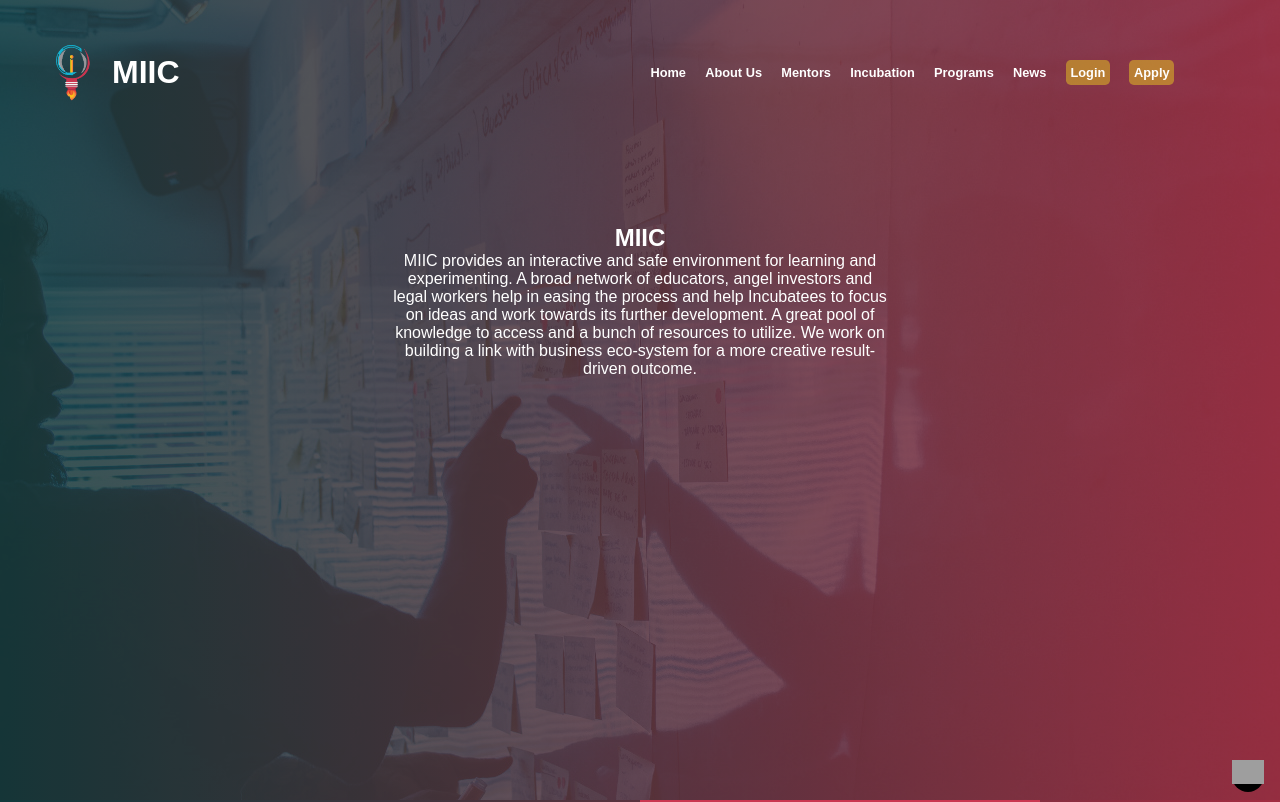
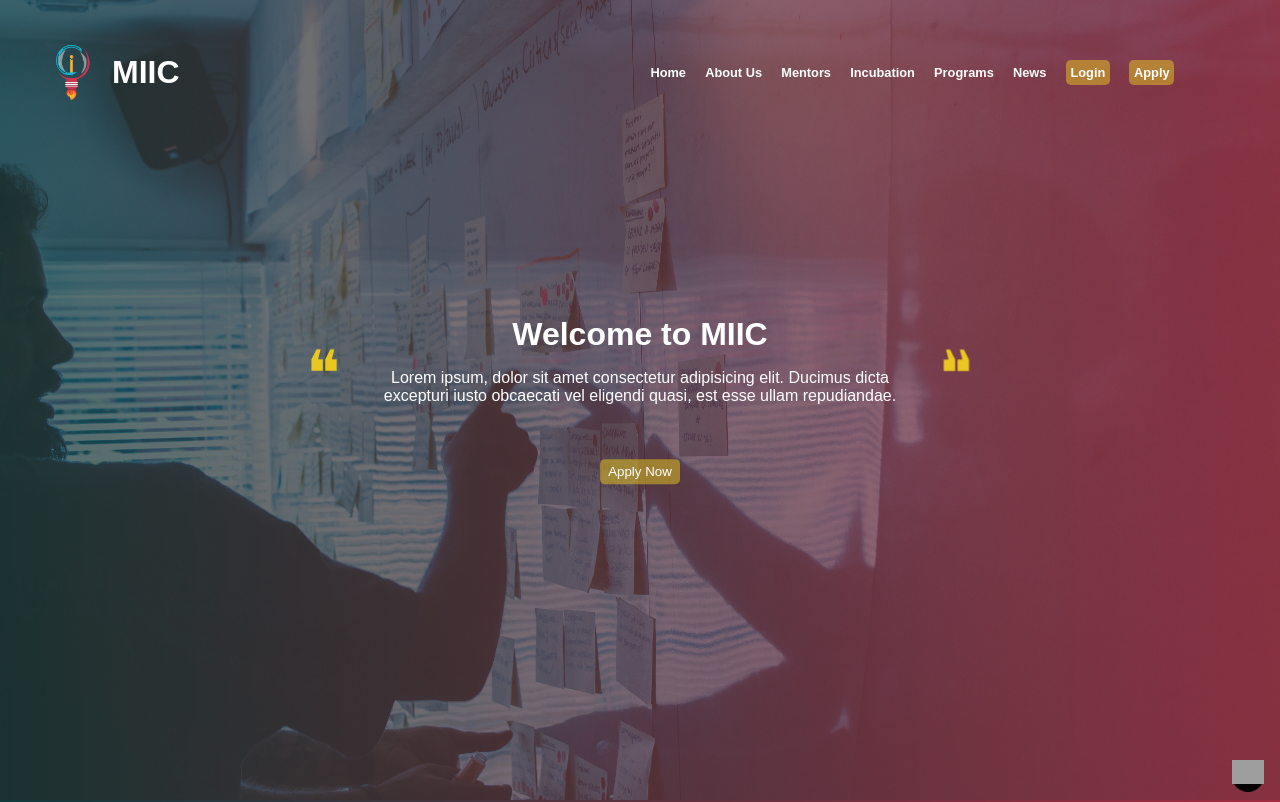
Before and after one commit to vilay1702/miic, a React (Create React App) app: page / in a window 1280 px wide. Shown: the top 802 px of the page. Built offline with nearby package versions, Linux system fonts and the light colour scheme; grey boxes are pictures that could not be loaded.

Commit message:
added intro

```diff
--- a/src/components/Header.js
+++ b/src/components/Header.js
@@ -47,18 +47,6 @@ const Header = () => {
           <div></div>
         </div>
       </nav>
-      <div className="carousel">
-        <h2>MIIC</h2>
-        <p>
-          MIIC provides an interactive and safe environment for learning and
-          experimenting. A broad network of educators, angel investors and legal
-          workers help in easing the process and help Incubatees to focus on
-          ideas and work towards its further development. A great pool of
-          knowledge to access and a bunch of resources to utilize. We work on
-          building a link with business eco-system for a more creative
-          result-driven outcome.
-        </p>
-      </div>
     </header>
   );
 };
--- a/src/css/header.scss
+++ b/src/css/header.scss
@@ -4,22 +4,9 @@ $nav-toggler-width: 40px;
 $nav-toggler-height: 3px;
 
 header {
-  min-height: 100vh;
   width: 100vw;
-}
-
-header::before {
   position: absolute;
-  content: "";
-  background-image: url("../images/background.jpeg");
-  opacity: 0.15;
-  background-repeat: no-repeat;
-  background-size: cover;
-  z-index: -1;
-  height: 100vh;
-  width: 100vw;
-  top: 0;
-  left: 0;
+  z-index: 100;
 }
 
 .logo {
--- a/src/css/index.scss
+++ b/src/css/index.scss
@@ -72,3 +72,57 @@ a {
 ::-webkit-scrollbar-thumb {
   background-color: $white;
 }
+
+// =============== intro ===============
+
+.intro {
+  width: 100vw;
+  min-height: 100vh;
+  background: linear-gradient(to right, darken($blue, 10), darken($pink, 10));
+  > img {
+    opacity: 0.3;
+    width: 100vw;
+    height: 100vh;
+    object-fit: cover;
+  }
+  > div {
+    width: 100%;
+    display: flex;
+    flex-direction: column;
+    align-items: center;
+    text-align: center;
+    position: absolute;
+    padding: 1rem;
+    top: 50vh;
+    transform: translateY(-50%);
+    > h1 {
+      font-size: 2rem;
+      font-weight: 800;
+    }
+    > p {
+      font-weight: lighter;
+      max-width: 700px;
+      margin-top: 1rem;
+      margin-bottom: 2rem;
+      display: flex;
+    }
+    > p::before,
+    p::after {
+      margin: 1rem;
+      margin-top: -2rem;
+      content: "\275D";
+      font-size: 4rem;
+      color: $yellow;
+    }
+
+    > p::after {
+      transform: rotateY(180deg);
+    }
+    > h3 {
+      transform: rotate(90deg);
+      font-size: 4rem;
+      color: $yellow;
+      font-weight: 100;
+    }
+  }
+}
--- a/src/pages/AboutUs.js
+++ b/src/pages/AboutUs.js
@@ -6,6 +6,7 @@ import { Grid } from "@material-ui/core";
 import image1 from "../images/image1.jpeg";
 import image2 from "../images/image2.jpeg";
 import brandImg from "../images/brand.png";
+import background from "../images/background.jpeg";
 
 const miicMembers = [
   { img: brandImg, name: "Name", designation: "Designation" },
@@ -22,6 +23,20 @@ const miicMembers = [
 const AboutUs = () => {
   return (
     <main>
+      {/* Intro */}
+      <section className="intro">
+        <img src={background} alt="background" />
+        <div>
+          <h1>About Us</h1>
+          <p>
+            Lorem ipsum, dolor sit amet consectetur adipisicing elit. Ducimus
+            dicta excepturi iusto obcaecati vel eligendi quasi, est esse ullam
+            repudiandae.
+          </p>
+
+          <h3>&#10093;</h3>
+        </div>
+      </section>
       <div className="block">
         <h1>Who we are</h1>
       </div>
--- a/src/pages/Apply.js
+++ b/src/pages/Apply.js
@@ -2,9 +2,24 @@ import React from "react";
 import { Link } from "react-router-dom";
 import "../css/apply.scss";
 import image2 from "../images/image2.jpeg";
+import background from "../images/background.jpeg";
 
 const Apply = () => {
   return (
+    <>
+      <section className="intro">
+        <img src={background} alt="background" />
+        <div>
+          <h1>Apply</h1>
+          <p>
+            Lorem ipsum, dolor sit amet consectetur adipisicing elit. Ducimus
+            dicta excepturi iusto obcaecati vel eligendi quasi, est esse ullam
+            repudiandae.
+          </p>
+
+          <h3>&#10093;</h3>
+        </div>
+      </section>
       <main className="apply-outer">
         <section className="outer-container">
           <section className="inner-container">
@@ -15,16 +30,16 @@ const Apply = () => {
             <div className="card-container">
               <p>
                 Medi-Caps Innovation and Incubation Center (MIIC) enables
-              start-ups for a successful exit from the incubator by assisting in
-              external fund-raising, custom acquisition, etc. Leverage R&D
-              infrastructure to create technology and innovation-based start-up
-              companies.
+                start-ups for a successful exit from the incubator by assisting
+                in external fund-raising, custom acquisition, etc. Leverage R&D
+                infrastructure to create technology and innovation-based
+                start-up companies.
               </p>
               <p className="highlightPara">
                 Lorem, ipsum dolor sit amet consectetur adipisicing elit.
-              Similique consequatur doloribus ex, recusandae doloremque quisquam
-              culpa molestiae adipisci hic velit, odio ipsa nostrum. Saepe
-              repellat porro, quis autem distinctio fugit fuga explicabo
+                Similique consequatur doloribus ex, recusandae doloremque
+                quisquam culpa molestiae adipisci hic velit, odio ipsa nostrum.
+                Saepe repellat porro, quis autem distinctio fugit fuga explicabo
                 obcaecati cupiditate cum nobis libero, rem, sed rerum corporis!
                 Reiciendis ratione, hic recusandae perspiciatis inventore id
                 minima aliquam?
@@ -44,16 +59,16 @@ const Apply = () => {
             <div className="card-container">
               <p>
                 Medi-Caps Innovation and Incubation Center (MIIC) enables
-              start-ups for a successful exit from the incubator by assisting in
-              external fund-raising, custom acquisition, etc. Leverage R&D
-              infrastructure to create technology and innovation-based start-up
-              companies.
+                start-ups for a successful exit from the incubator by assisting
+                in external fund-raising, custom acquisition, etc. Leverage R&D
+                infrastructure to create technology and innovation-based
+                start-up companies.
               </p>
               <p className="highlightPara">
                 Lorem, ipsum dolor sit amet consectetur adipisicing elit.
-              Similique consequatur doloribus ex, recusandae doloremque quisquam
-              culpa molestiae adipisci hic velit, odio ipsa nostrum. Saepe
-              repellat porro, quis autem distinctio fugit fuga explicabo
+                Similique consequatur doloribus ex, recusandae doloremque
+                quisquam culpa molestiae adipisci hic velit, odio ipsa nostrum.
+                Saepe repellat porro, quis autem distinctio fugit fuga explicabo
                 obcaecati cupiditate cum nobis libero, rem, sed rerum corporis!
                 Reiciendis ratione, hic recusandae perspiciatis inventore id
                 minima aliquam?
@@ -73,16 +88,16 @@ const Apply = () => {
             <div className="card-container">
               <p>
                 Medi-Caps Innovation and Incubation Center (MIIC) enables
-              start-ups for a successful exit from the incubator by assisting in
-              external fund-raising, custom acquisition, etc. Leverage R&D
-              infrastructure to create technology and innovation-based start-up
-              companies.
+                start-ups for a successful exit from the incubator by assisting
+                in external fund-raising, custom acquisition, etc. Leverage R&D
+                infrastructure to create technology and innovation-based
+                start-up companies.
               </p>
               <p className="highlightPara">
                 Lorem, ipsum dolor sit amet consectetur adipisicing elit.
-              Similique consequatur doloribus ex, recusandae doloremque quisquam
-              culpa molestiae adipisci hic velit, odio ipsa nostrum. Saepe
-              repellat porro, quis autem distinctio fugit fuga explicabo
+                Similique consequatur doloribus ex, recusandae doloremque
+                quisquam culpa molestiae adipisci hic velit, odio ipsa nostrum.
+                Saepe repellat porro, quis autem distinctio fugit fuga explicabo
                 obcaecati cupiditate cum nobis libero, rem, sed rerum corporis!
                 Reiciendis ratione, hic recusandae perspiciatis inventore id
                 minima aliquam?
@@ -102,16 +117,16 @@ const Apply = () => {
             <div className="card-container">
               <p>
                 Medi-Caps Innovation and Incubation Center (MIIC) enables
-              start-ups for a successful exit from the incubator by assisting in
-              external fund-raising, custom acquisition, etc. Leverage R&D
-              infrastructure to create technology and innovation-based start-up
-              companies.
+                start-ups for a successful exit from the incubator by assisting
+                in external fund-raising, custom acquisition, etc. Leverage R&D
+                infrastructure to create technology and innovation-based
+                start-up companies.
               </p>
               <p className="highlightPara">
                 Lorem, ipsum dolor sit amet consectetur adipisicing elit.
-              Similique consequatur doloribus ex, recusandae doloremque quisquam
-              culpa molestiae adipisci hic velit, odio ipsa nostrum. Saepe
-              repellat porro, quis autem distinctio fugit fuga explicabo
+                Similique consequatur doloribus ex, recusandae doloremque
+                quisquam culpa molestiae adipisci hic velit, odio ipsa nostrum.
+                Saepe repellat porro, quis autem distinctio fugit fuga explicabo
                 obcaecati cupiditate cum nobis libero, rem, sed rerum corporis!
                 Reiciendis ratione, hic recusandae perspiciatis inventore id
                 minima aliquam?
@@ -131,16 +146,16 @@ const Apply = () => {
             <div className="card-container">
               <p>
                 Medi-Caps Innovation and Incubation Center (MIIC) enables
-              start-ups for a successful exit from the incubator by assisting in
-              external fund-raising, custom acquisition, etc. Leverage R&D
-              infrastructure to create technology and innovation-based start-up
-              companies.
+                start-ups for a successful exit from the incubator by assisting
+                in external fund-raising, custom acquisition, etc. Leverage R&D
+                infrastructure to create technology and innovation-based
+                start-up companies.
               </p>
               <p className="highlightPara">
                 Lorem, ipsum dolor sit amet consectetur adipisicing elit.
-              Similique consequatur doloribus ex, recusandae doloremque quisquam
-              culpa molestiae adipisci hic velit, odio ipsa nostrum. Saepe
-              repellat porro, quis autem distinctio fugit fuga explicabo
+                Similique consequatur doloribus ex, recusandae doloremque
+                quisquam culpa molestiae adipisci hic velit, odio ipsa nostrum.
+                Saepe repellat porro, quis autem distinctio fugit fuga explicabo
                 obcaecati cupiditate cum nobis libero, rem, sed rerum corporis!
                 Reiciendis ratione, hic recusandae perspiciatis inventore id
                 minima aliquam?
@@ -160,16 +175,16 @@ const Apply = () => {
             <div className="card-container">
               <p>
                 Medi-Caps Innovation and Incubation Center (MIIC) enables
-              start-ups for a successful exit from the incubator by assisting in
-              external fund-raising, custom acquisition, etc. Leverage R&D
-              infrastructure to create technology and innovation-based start-up
-              companies.
+                start-ups for a successful exit from the incubator by assisting
+                in external fund-raising, custom acquisition, etc. Leverage R&D
+                infrastructure to create technology and innovation-based
+                start-up companies.
               </p>
               <p className="highlightPara">
                 Lorem, ipsum dolor sit amet consectetur adipisicing elit.
-              Similique consequatur doloribus ex, recusandae doloremque quisquam
-              culpa molestiae adipisci hic velit, odio ipsa nostrum. Saepe
-              repellat porro, quis autem distinctio fugit fuga explicabo
+                Similique consequatur doloribus ex, recusandae doloremque
+                quisquam culpa molestiae adipisci hic velit, odio ipsa nostrum.
+                Saepe repellat porro, quis autem distinctio fugit fuga explicabo
                 obcaecati cupiditate cum nobis libero, rem, sed rerum corporis!
                 Reiciendis ratione, hic recusandae perspiciatis inventore id
                 minima aliquam?
@@ -181,6 +196,7 @@ const Apply = () => {
           </section>
         </section>
       </main>
+    </>
   );
 };
 
--- a/src/pages/Home.js
+++ b/src/pages/Home.js
@@ -10,6 +10,7 @@ import iic_logo from "../images/iic_logo.png";
 import aicte_logo from "../images/aicte_logo.png";
 import startup1 from "../images/startup1.jpeg";
 import startup2 from "../images/startup2.jpeg";
+import background from "../images/background.jpeg";
 
 const news = [
   {
@@ -71,6 +72,20 @@ const startups = [
 const Home = () => {
   return (
     <main>
+      {/* Intro */}
+      <section className="intro">
+        <img src={background} alt="background" />
+        <div>
+          <h1>Welcome to MIIC</h1>
+          <p>
+            Lorem ipsum, dolor sit amet consectetur adipisicing elit. Ducimus
+            dicta excepturi iusto obcaecati vel eligendi quasi, est esse ullam
+            repudiandae.
+          </p>
+
+          <button className="btn">Apply Now</button>
+        </div>
+      </section>
       {/* About us  */}
       <section className="outer-container">
         <section className="inner-container">
--- a/src/pages/Incubation.js
+++ b/src/pages/Incubation.js
@@ -4,10 +4,24 @@ import { Grid } from "@material-ui/core";
 import png1 from "../images/png1.PNG";
 import png2 from "../images/png2.PNG";
 import png3 from "../images/png3.PNG";
+import background from "../images/background.jpeg";
 
 const Incubation = () => {
   return (
     <main>
+      <section className="intro">
+        <img src={background} alt="background" />
+        <div>
+          <h1>Incubation</h1>
+          <p>
+            Lorem ipsum, dolor sit amet consectetur adipisicing elit. Ducimus
+            dicta excepturi iusto obcaecati vel eligendi quasi, est esse ullam
+            repudiandae.
+          </p>
+
+          <h3>&#10093;</h3>
+        </div>
+      </section>
       <div className="block">
         <h1>Facilities</h1>
       </div>
--- a/src/pages/Mentors.js
+++ b/src/pages/Mentors.js
@@ -2,6 +2,7 @@ import React from "react";
 import { Grid } from "@material-ui/core";
 import "../css/mentors.scss";
 import brandImg from "../images/brand.png";
+import background from "../images/background.jpeg";
 
 const coreMentors = [
   { img: brandImg, name: "Name", designation: "Designation" },
@@ -51,6 +52,19 @@ const externalMentors = [
 const Mentors = () => {
   return (
     <main>
+      <section className="intro">
+        <img src={background} alt="background" />
+        <div>
+          <h1>Mentors</h1>
+          <p>
+            Lorem ipsum, dolor sit amet consectetur adipisicing elit. Ducimus
+            dicta excepturi iusto obcaecati vel eligendi quasi, est esse ullam
+            repudiandae.
+          </p>
+
+          <h3>&#10093;</h3>
+        </div>
+      </section>
       <div className="mentors-heading">
         <h1>CORE MENTORS</h1>
       </div>
--- a/src/pages/News.js
+++ b/src/pages/News.js
@@ -8,6 +8,7 @@ import person from "../images/person.jfif";
 import ml from "../images/ml.png";
 import notation from "../images/O_notation.png";
 import blog from "../images/ideas_blog.jfif";
+import background from "../images/background.jpeg";
 
 const announcements = [
   {
@@ -81,6 +82,19 @@ const blogs = [
 const News = () => {
   return (
     <>
+      <section className="intro">
+        <img src={background} alt="background" />
+        <div>
+          <h1>News and Media</h1>
+          <p>
+            Lorem ipsum, dolor sit amet consectetur adipisicing elit. Ducimus
+            dicta excepturi iusto obcaecati vel eligendi quasi, est esse ullam
+            repudiandae.
+          </p>
+
+          <h3>&#10093;</h3>
+        </div>
+      </section>
       {/*-- Open Ideas--*/}
       <section className="one">
         <h1>Open Ideas</h1>
--- a/src/pages/Policy.js
+++ b/src/pages/Policy.js
@@ -1,5 +1,6 @@
 import React from "react";
 import "../css/policy.scss";
+import background from "../images/background.jpeg";
 
 const vision = [
   "1. Lorem ipsum dolor sit amet, consectetur adipiscing elit, sed do eiusmod tempor incididunt ut labore et dolore magna aliqua. Ut enim ad minim veniam, quis nostrud exercitation ullamco laboris nisi ut aliquip ex ea commodo consequat. Duis aute irure dolor in reprehenderit in voluptate velit esse cillum dolore eu fugiat nulla pariatur. Excepteur sint occaecat cupidatat non proident, sunt in culpa qui officia deserunt mollit anim id est laborum.",
@@ -9,14 +10,28 @@ const vision = [
 
 const Policy = () => {
   return (
+    <>
+      <section className="intro">
+        <img src={background} alt="background" />
+        <div>
+          <h1>Policy</h1>
+          <p>
+            Lorem ipsum, dolor sit amet consectetur adipisicing elit. Ducimus
+            dicta excepturi iusto obcaecati vel eligendi quasi, est esse ullam
+            repudiandae.
+          </p>
+
+          <h3>&#10093;</h3>
+        </div>
+      </section>
       <div className="policy">
         <section className="outerDiv">
           <h2>Our Vision</h2>
           <div className="divBody">
             <p>
               Lorem ipsum dolor sit amet, consectetur adipisicing elit. Harum
-            maxime excepturi voluptates minus earum exercitationem vitae dolore
-            natus, fugit molestias neque sapiente reiciendis doloribus
+              maxime excepturi voluptates minus earum exercitationem vitae
+              dolore natus, fugit molestias neque sapiente reiciendis doloribus
               perspiciatis beatae quia est corporis ad, consequuntur quidem
               laborum amet. Sit nulla architecto debitis saepe corrupti ea sunt
               ipsam, sed esse, unde ducimus sequi cupiditate laudantium.
@@ -28,8 +43,8 @@ const Policy = () => {
           <div className="divBody">
             <p>
               Lorem ipsum dolor sit amet, consectetur adipisicing elit. Harum
-            maxime excepturi voluptates minus earum exercitationem vitae dolore
-            natus, fugit molestias neque sapiente reiciendis doloribus
+              maxime excepturi voluptates minus earum exercitationem vitae
+              dolore natus, fugit molestias neque sapiente reiciendis doloribus
               perspiciatis beatae quia est corporis ad, consequuntur quidem
               laborum amet. Sit nulla architecto debitis saepe corrupti ea sunt
               ipsam, sed esse, unde ducimus sequi cupiditate laudantium.
@@ -37,6 +52,7 @@ const Policy = () => {
           </div>
         </section>
       </div>
+    </>
   );
 };
 
--- a/src/pages/Programs.js
+++ b/src/pages/Programs.js
@@ -13,6 +13,7 @@ import isser from "../images/isser.png";
 import circular from "../images/circular_eco.jfif";
 import design from "../images/design_thinking.png";
 import bussiness from "../images/bussiness_model.png";
+import background from "../images/background.jpeg";
 
 const workshops = [
   {
@@ -120,6 +121,24 @@ const webinars = [
 const Programs = () => {
   return (
     <>
+      <section className="intro">
+        <img src={background} alt="background" />
+        <div>
+          <h1>Programs</h1>
+          <p>
+            Lorem ipsum, dolor sit amet consectetur adipisicing elit. Ducimus
+            dicta excepturi iusto obcaecati vel eligendi quasi, est esse ullam
+            repudiandae. Lorem ipsum dolor sit amet consectetur, adipisicing
+            elit. Debitis provident quidem tempora fugiat ea officia maiores
+            similique praesentium. Mollitia quasi, dolores voluptas tempora,
+            totam, autem rem at illum quibusdam doloribus molestias quo ad
+            doloremque error veritatis soluta. Ex obcaecati doloribus distinctio
+            amet porro rem illum hic, adipisci, nobis dolorem eum?
+          </p>
+
+          <h3>&#10093;</h3>
+        </div>
+      </section>
       {/* Events */}
       <section className="one">
         <h1>Events</h1>
```
Lines whose indentation alone changed are shown as unchanged.
